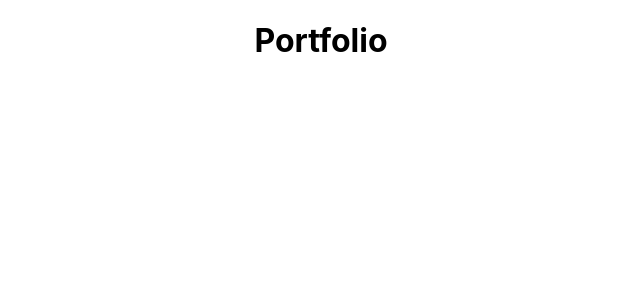
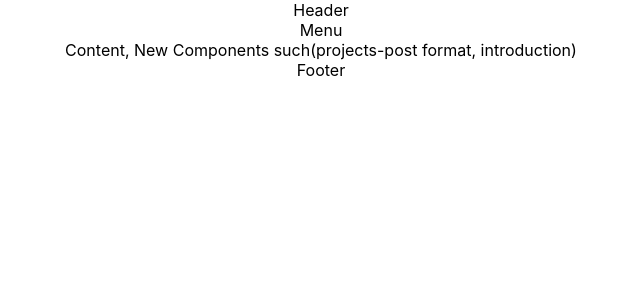
Before and after one commit to ThiagoFazzi/my-portfolio, a React (Create React App) app: page / in a window 1280 px wide. Shown: the top 300 px of the page, without its empty margins (319-959 px from the left). Built offline with nearby package versions, Linux system fonts and the light colour scheme.

Commit message:
change app.js to start structuring the project

```diff
--- a/src/App.js
+++ b/src/App.js
@@ -5,7 +5,10 @@ class App extends Component {
   render() {
     return (
       <div className={classes.App}>
-        <h1>Portfolio</h1>
+        <div>Header</div>
+        <div>Menu</div>
+        <div>Content, New Components such(projects-post format, introduction)</div>
+        <div>Footer</div>
       </div>
     );
   }
```
Also changed, not shown: 1 other file (tests, documents, lock files or other folders).
